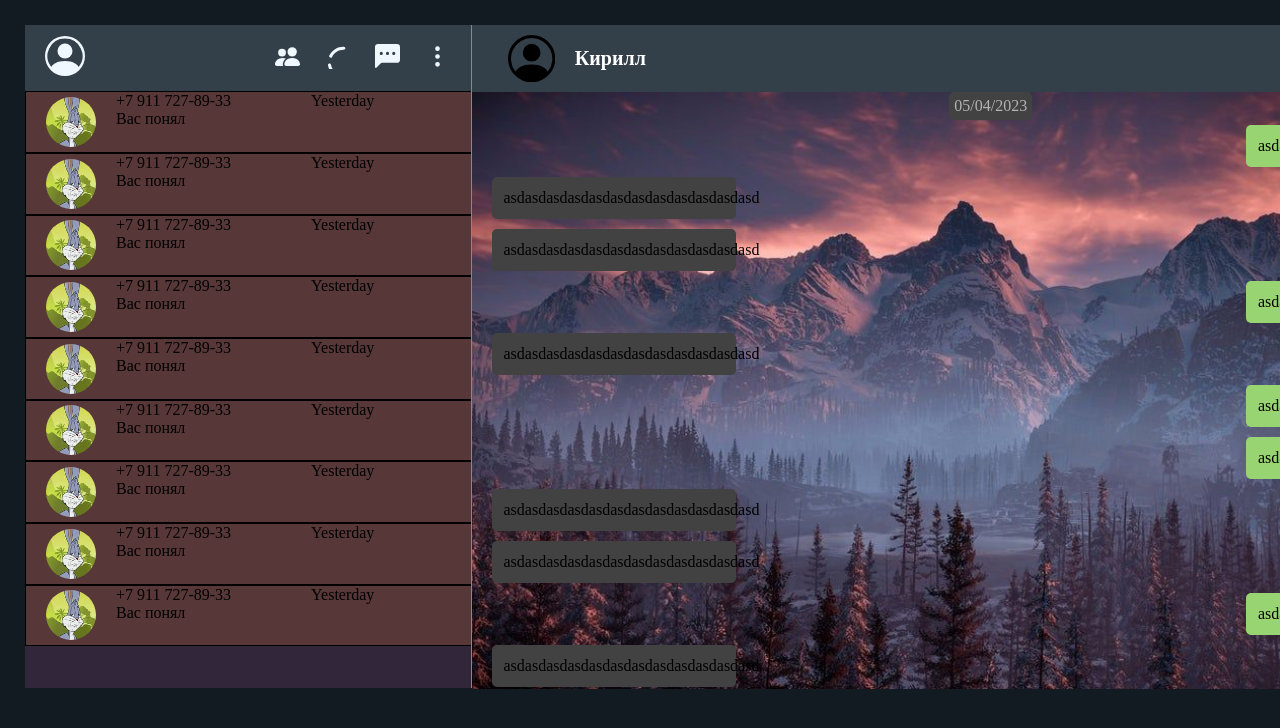
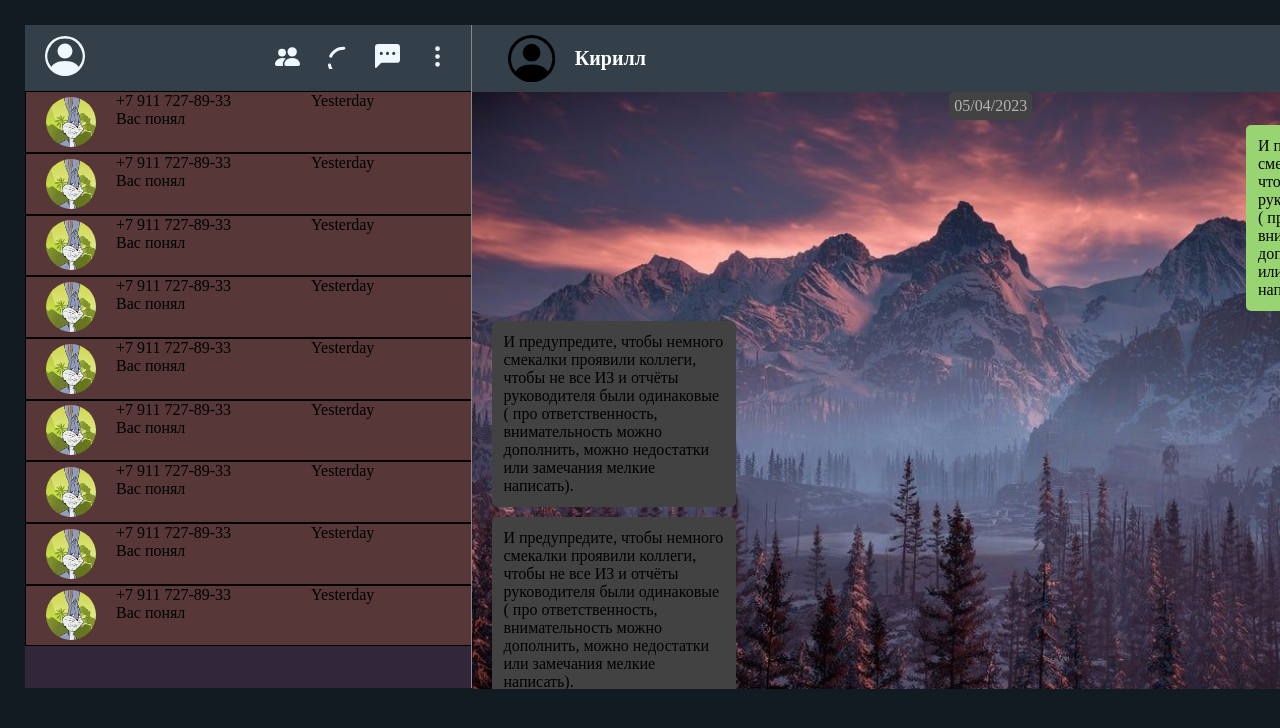
Before and after one commit to azikdinal/green-api-test, a React (Create React App) app: page / in a window 1280 px wide. Shown: the top 728 px of the page. Built offline with nearby package versions, Linux system fonts and the light colour scheme.

Commit message:
set up line breaker

```diff
--- a/src/components/Message.js
+++ b/src/components/Message.js
@@ -3,14 +3,14 @@ import React from 'react';
 const Message = (props) => {
 
     const str = 'И предупредите, чтобы немного смекалки проявили коллеги, чтобы не все ИЗ и отчёты руководителя были одинаковые ( про ответственность, внимательность можно дополнить, можно недостатки или замечания мелкие написать).'
-    const breakesStr = ''
+
+    const strs = str.split('\n').filter(s => s);
 
     return (
         <div className='message' style={{justifyContent:props.isUser ? 'flex-end' : 'flex-start'}}>
             <div className='rectangle' style={{backgroundColor: props.isUser ? '#98d572' : '#424242FF'}}>
-                asdasdasdasdasdasdasdasdasdasdasdasd
+                {strs.map(e => <>{e}<br/></>)}
             </div>
-
 
             <div></div>
         </div>
```
